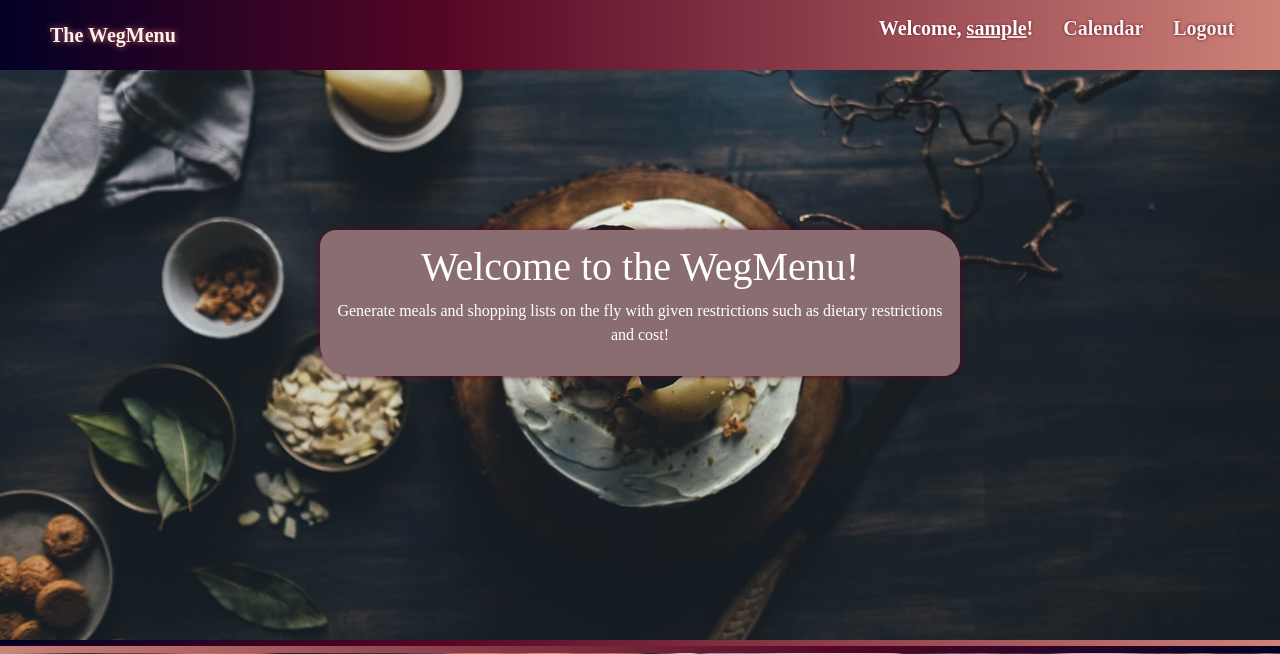
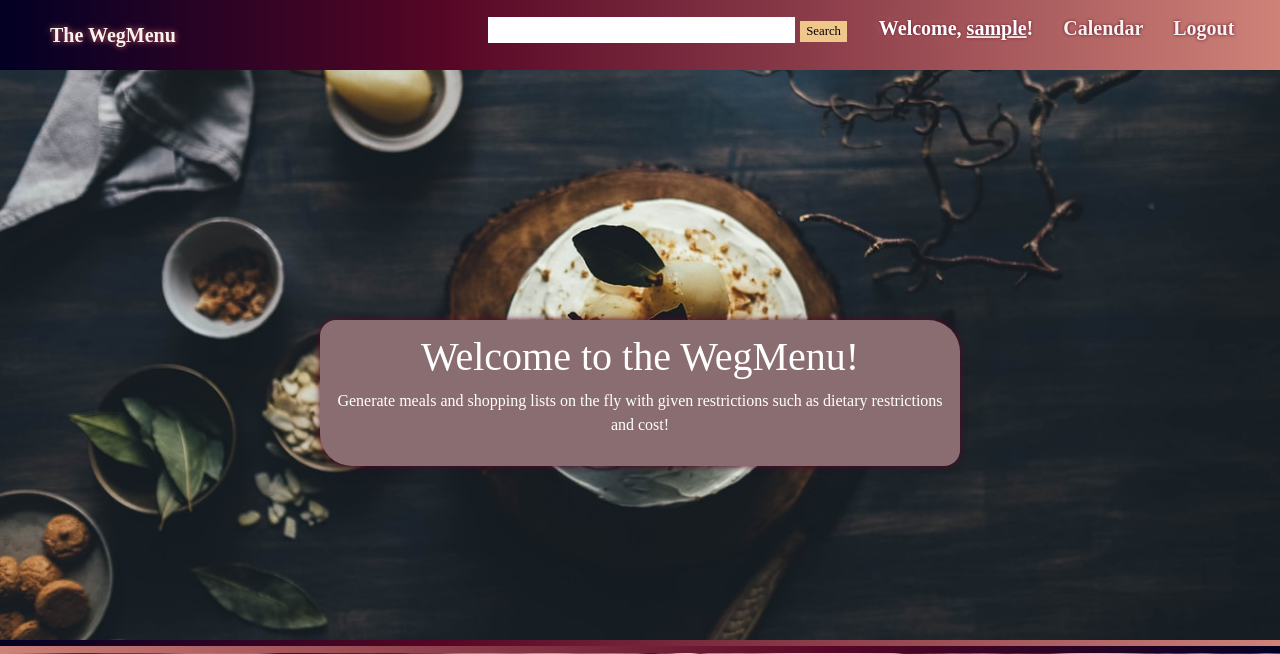
Before and after one commit to jzaia18/TheWegMenu, a Flask app: page / in a window 1280 px wide. Shown: the top 654 px of the page. Run offline with Flask 2, Linux system fonts and the light colour scheme; the visitor is signed in with stand-in values (Sample User, id 1); parts of the project's set-up code (start-up, migrations or seed data) failed here and were passed over; some libraries are stand-ins or nearby versions.

Commit message:
search abr for logged in user

```diff
--- a/thewegmenu/static/css/base.css
+++ b/thewegmenu/static/css/base.css
@@ -24,6 +24,7 @@ body {
     font-weight: bold;
     font-family: "Times New Roman", Times, serif;
     z-index: 1;
+    display: inline-block;
 }
 
 .navbar-links {
@@ -75,7 +76,7 @@ body {
 }
 
 #brand {
-    width: 100%;
+    left: 2vw;
 }
 
 /* FOOTER ---------------------------------------
@@ -132,7 +133,7 @@ body {
     text-align: center;
     background-color: #8A6D70;
     color: white;
-    margin-top: 18%;
+    top: 40%;
     width: 50%;
     right: 25%;
     margin-left: auto;
@@ -232,3 +233,30 @@ div {
     list-style-type: none;
     font-size: 1.25em;
 }
+
+/* SEARCH -----------------------------------------------*/
+form {
+    display: inline-block;
+    position: fixed;
+    top: 1vw;
+    margin-left: 35%;
+}
+
+.search-bar {
+    font-size: .8em;
+    padding: .1vw .5vw;
+    width: 24vw;
+    display: inline-block;
+    border: none;
+}
+
+form button {
+    font-size: 1vw;
+    display: inline-block;
+    border: none;
+    background-color: #F0C78A;
+}
+
+form button:hover {
+    background-color: #F2AC89;
+}
--- a/thewegmenu/templates/base.html
+++ b/thewegmenu/templates/base.html
@@ -20,8 +20,12 @@
       </button>
 
       <div class="collapse navbar-collapse" id="navbarNav">
-        <ul class="navbar-links">
-	  {% if 'user' in session %}
+	{% if 'user' in session %}
+	  <form>
+	    <input class="search-bar" type="text"></input>
+	    <button type="submit">Search</button>
+	  </form>
+	  <ul class="navbar-links">
 	  <p>Welcome, <u>{{ session['user'] }}</u>!</p>
 	  <li>
 	    <a href="/calendar"> Calendar </a>
@@ -29,7 +33,9 @@
 	  <li>
 	    <a href="/logout"> Logout </a>
 	  </li>
+	  </ul>
           {% else %}
+	  <ul class="navbar-links">
 	  <li>
             <a href="/about">About</a>
           </li>
@@ -39,8 +45,8 @@
 	  <li>
             <a href="/signup">Register</a>
           </li>
+	  </ul>
 	  {% endif %}
-        </ul>
 	</div>
     </nav>
 
```
